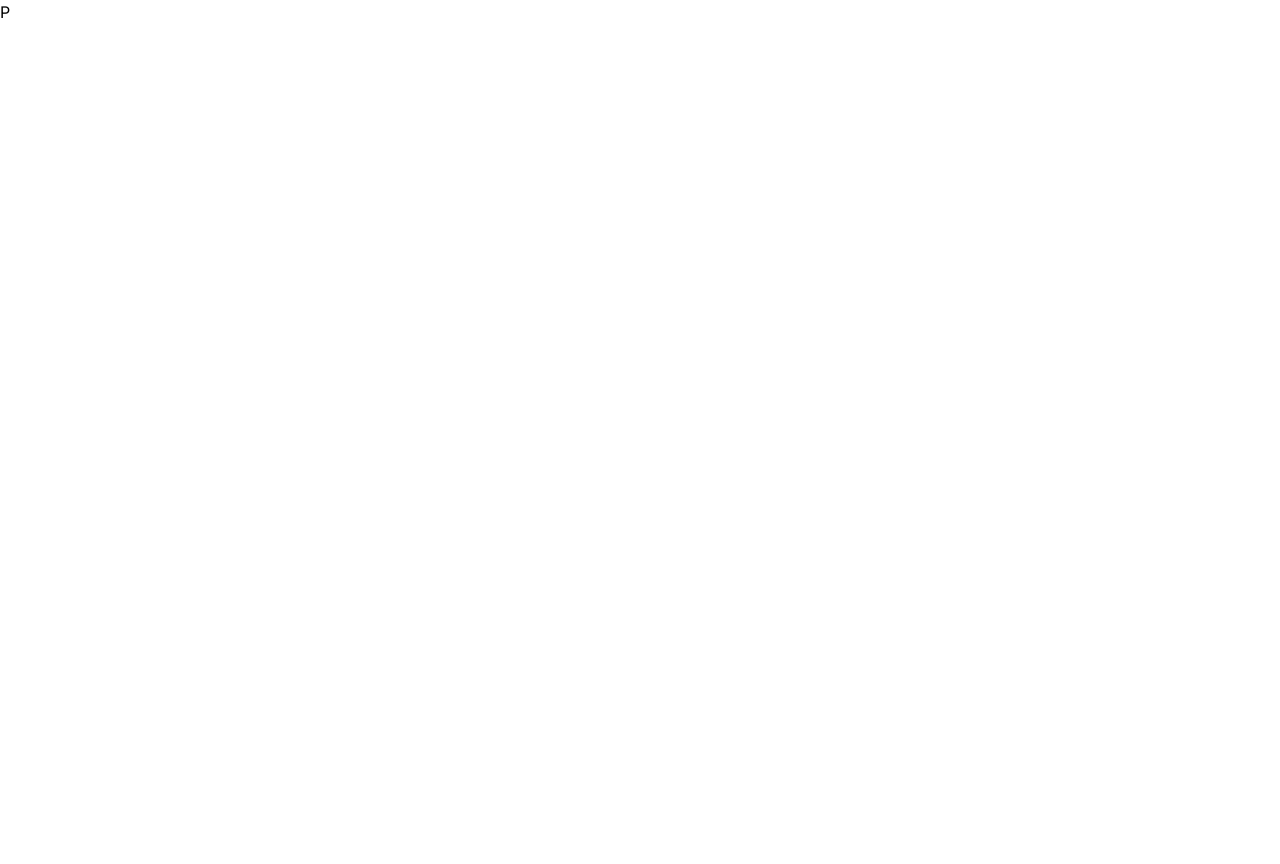
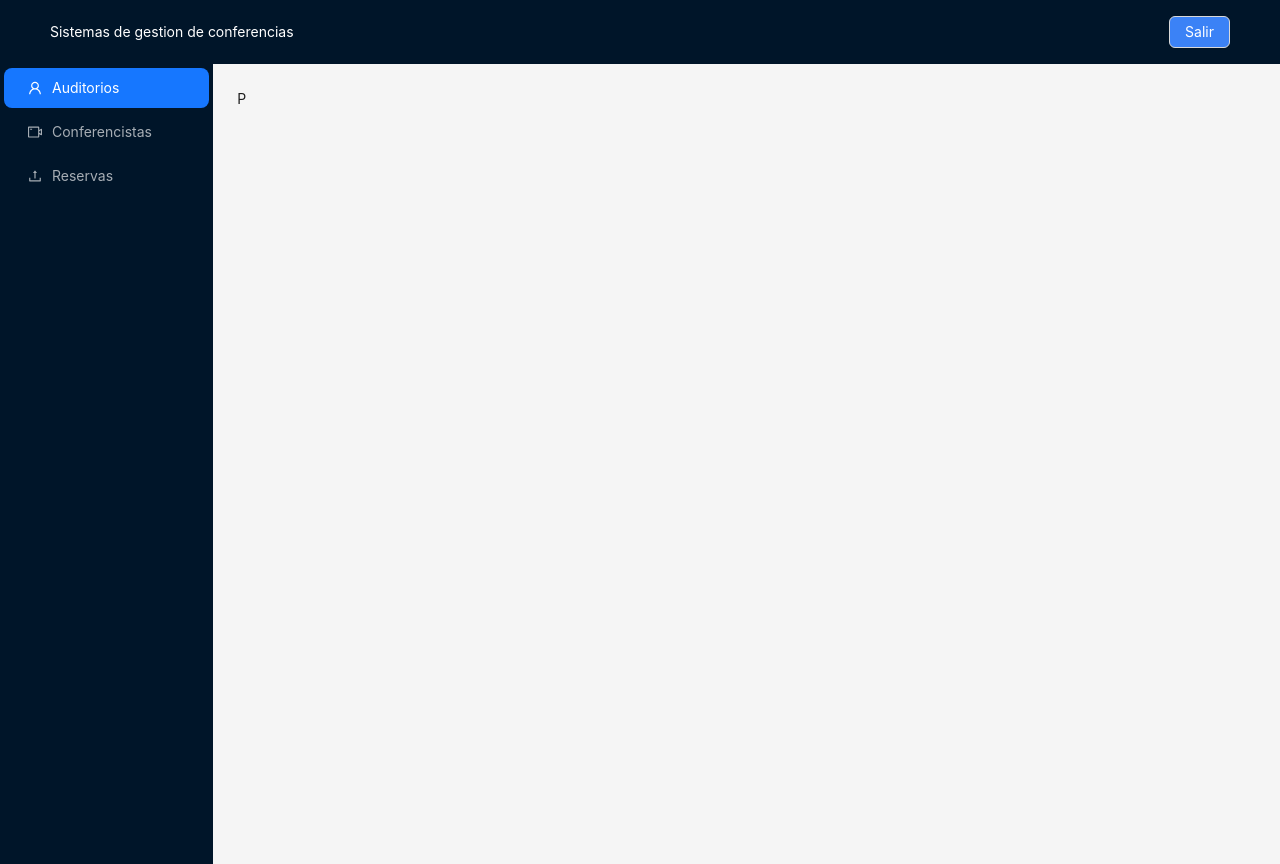
Before and after one commit to edusebass/conferenciasfrontend, a Next.js app: page /modulos/auditorios in a window 1280 px wide. Before the commit the page ends 800 px from the top, so only its background shows below. Built offline with nearby package versions, Linux system fonts and the light colour scheme.

Commit message:
configuracion de layout

```diff
--- /dev/null
+++ b/src/app/modulos/layout.tsx
@@ -0,0 +1,71 @@
+"use client"
+import ButtonLogOut from "@/components/ButtonLogOut"
+import { AuthProvider } from "@/context/AuthContext"
+import React from 'react';
+import { Layout, Menu } from 'antd';
+const { Header, Content} = Layout;
+import {
+  UploadOutlined,
+  UserOutlined,
+  VideoCameraOutlined,
+} from '@ant-design/icons';
+import Link from 'next/link';
+
+
+export default function RootLayout({
+  children,
+}: {
+  children: React.ReactNode
+}) {
+
+  return (
+    <AuthProvider>
+
+      <Layout className=''>
+        <Header
+          style={{
+            position: 'sticky',
+            top: 0,
+            display: 'flex',
+            alignItems: 'center',
+          }}
+        >
+          <div className="flex justify-between w-full items-center">
+            <h1 className='text-white'>Sistemas de gestion de conferencias</h1>
+            <ButtonLogOut />
+          </div>
+
+        </Header>
+        <Content className='flex'>
+        <Menu theme="dark" mode="inline" defaultSelectedKeys={['1']} className='w-1/6 h-screen'>
+          <Menu.Item key="1" icon={<UserOutlined />}>
+            <Link href="/modulos/auditorios">
+              Auditorios
+            </Link>
+          </Menu.Item>
+          <Menu.Item key="2" icon={<VideoCameraOutlined />}>
+            <Link href="/modulos/conferencistas">
+              Conferencistas
+            </Link>
+          </Menu.Item>
+          <Menu.Item key="3" icon={<UploadOutlined />}>
+            <Link href="/modulos/reservas">
+              Reservas
+            </Link>
+          </Menu.Item>
+        </Menu>
+          <div
+            style={{
+              padding: 24,
+              minHeight: 380,
+
+            }}
+          >
+            {children}
+          </div>
+        </Content>
+      </Layout>
+    </AuthProvider>
+
+  )
+}
```
